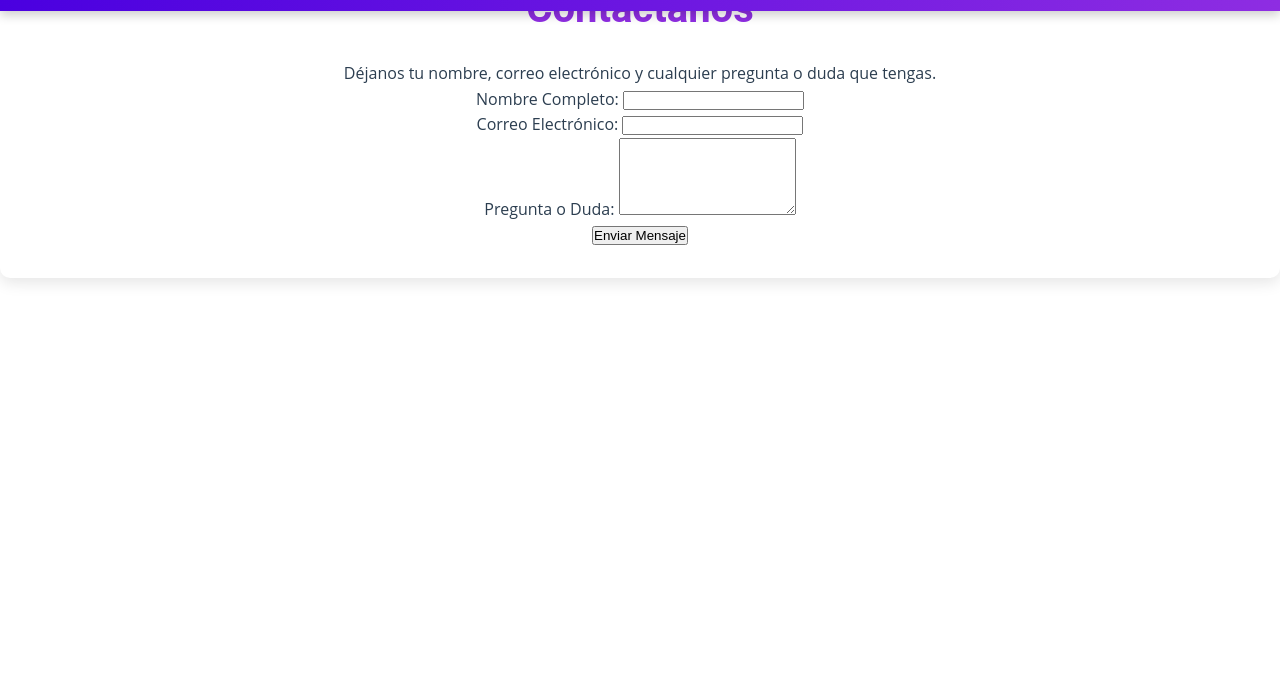
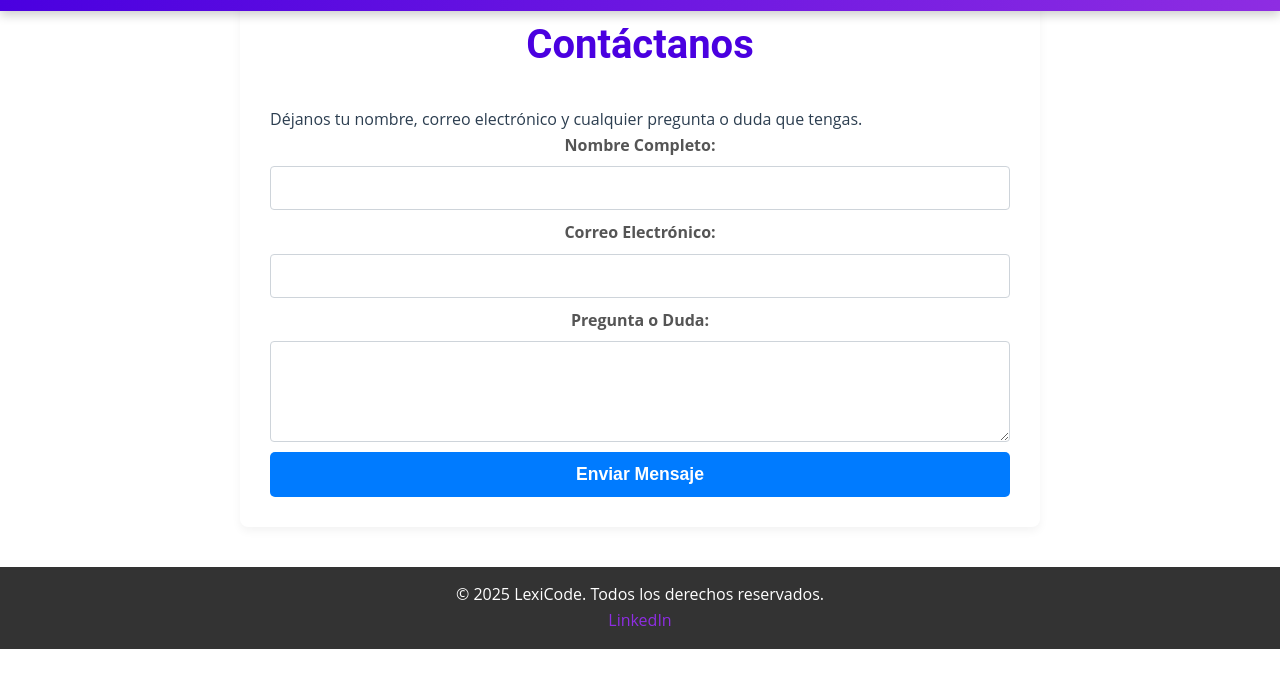
Before and after one commit to https-Contreras/Proyecto-Parcial-2, a website: page Frontend/contacto.html in a window 1280 px wide. Shown: the part 57-744 px from the top of the page. Drawn offline with Linux system fonts and the light colour scheme.

Commit message:
Avances Atenea 2

```diff
--- a/Frontend/CSS/styles.css
+++ b/Frontend/CSS/styles.css
@@ -286,7 +286,7 @@ h2 {
     padding: 20px;
     display: flex;
     flex-direction: column;
-    gap: 10px;
+    gap: 50px;
     border-top: 1px solid #ddd;
 }
 
@@ -371,35 +371,102 @@ h2 {
        pero se mantiene la apariencia estética. */
 }
 
-.page-content {
-    flex: 1;
-    background-color: white;
-    padding: 30px;
-    border-radius: 10px;
-    box-shadow: 0 5px 15px rgba(0, 0, 0, 0.1);
+#contact-form {
+    display: grid;
+    gap: 10px; /* Espacio entre los grupos de formulario */
     text-align: center;
-    border-top: 4px solid var(--color-primary);
 }
 
-.page-content h2 {
-    color: var(--color-primary);
-    margin-bottom: 20px;
+.form-group {
+    display: flex;
+    flex-direction: column;
 }
 
-.contact-form{
+.form-group label {
+    margin-bottom: 8px;
+    font-weight: bold;
+    color: #555;
+}
+
+.form-group input[type="text"],
+.form-group input[type="email"],
+.form-group textarea {
+
+    width: 100%;
+    padding: 12px;
+    border: 1px solid #ced4da;
+    border-radius: 4px;
+    font-size: 1em;
+    transition: border-color 0.3s, box-shadow 0.3s;
+}
+
+.form-group input:focus,
+.form-group textarea:focus {
+    border-color: #007bff;
+    box-shadow: 0 0 5px rgba(0, 123, 255, 0.25);
+    outline: none;
+}
+
+.form-group textarea {
+    resize: vertical; /* Permite redimensionar verticalmente */
+    min-height: 50px;
+}
+
+#contact-form button[type="submit"] {
+    background-color: #007bff;
+    color: white;
+    border: none;
+    padding: 12px 20px;
+    border-radius: 5px;
+    cursor: pointer;
+    font-size: 1.1em;
+    font-weight: bold;
+    transition: background-color 0.3s;
+    width: 100%; /* El botón ocupa todo el ancho */
+}
+
+#contact-form button[type="submit"]:hover {
+    background-color: #0056b3;
+}
+
+/* --- Pie de Página (Básico) --- */
+#main-footer {
+    background-color: #333;
+    color: white;
+    text-align: center;
+    padding: 15px;
+    margin-top: 40px; /* Separación del contenido */
+}
+
+.page-content {
+    max-width: 800px; /* Limita el ancho para que no ocupe toda la pantalla */
+    margin: 40px auto; /* ¡Esta es la clave para centrar! */
+    padding: 30px;
+    background-color: white;
+    border-radius: 8px;
+    box-shadow: 0 4px 10px rgba(0, 0, 0, 0.05);
+}
+
+.page-content1 {
+
+    margin: 40px auto; /* ¡Esta es la clave para centrar! */
+    padding: 30px;
+    background-color: white;
+    border-radius: 8px;
+    box-shadow: 0 4px 10px rgba(0, 0, 0, 0.05);
+}
+
+.mission-vision-values h3 {
     display: flex;
     flex-direction: column;
-    gap: 15px;
-}
-.contact-form label {
-    font-weight: 600;
-    text-align: left;
+    text-align: center;
+    gap: 20px;
+    color: var(--color-secondary);
+    font-size: 20px;
 }
 
-.contact-form input,
-.contact-form textarea {
-    padding: 10px;
-    border: 1px solid #ccc;
-    border-radius: 5px;
-    font-size: 1em;
+.mission-vision-values{
+    display: flex;
+    flex-direction: column;
+
 }
--- a/Frontend/contacto.html
+++ b/Frontend/contacto.html
@@ -47,7 +47,12 @@
         </form>
     </main>
 
-    <footer id="main-footer"></footer>
+    <footer id="main-footer">
+            <p>&copy; 2025 LexiCode. Todos los derechos reservados.</p>
+            <div class="social-media">
+                <a href="[URL_RED_SOCIAL]" target="_blank">LinkedIn</a>
+            </div>
+        </footer>
 
     <script src="./js/alerts.js" type="module"></script>
     <script src="./js/app.js" type="module"></script>
```
Also changed, not shown: Frontend/certificaciones.html (+12 -20 lines), Frontend/nosotros.html (+8 -3 lines).
